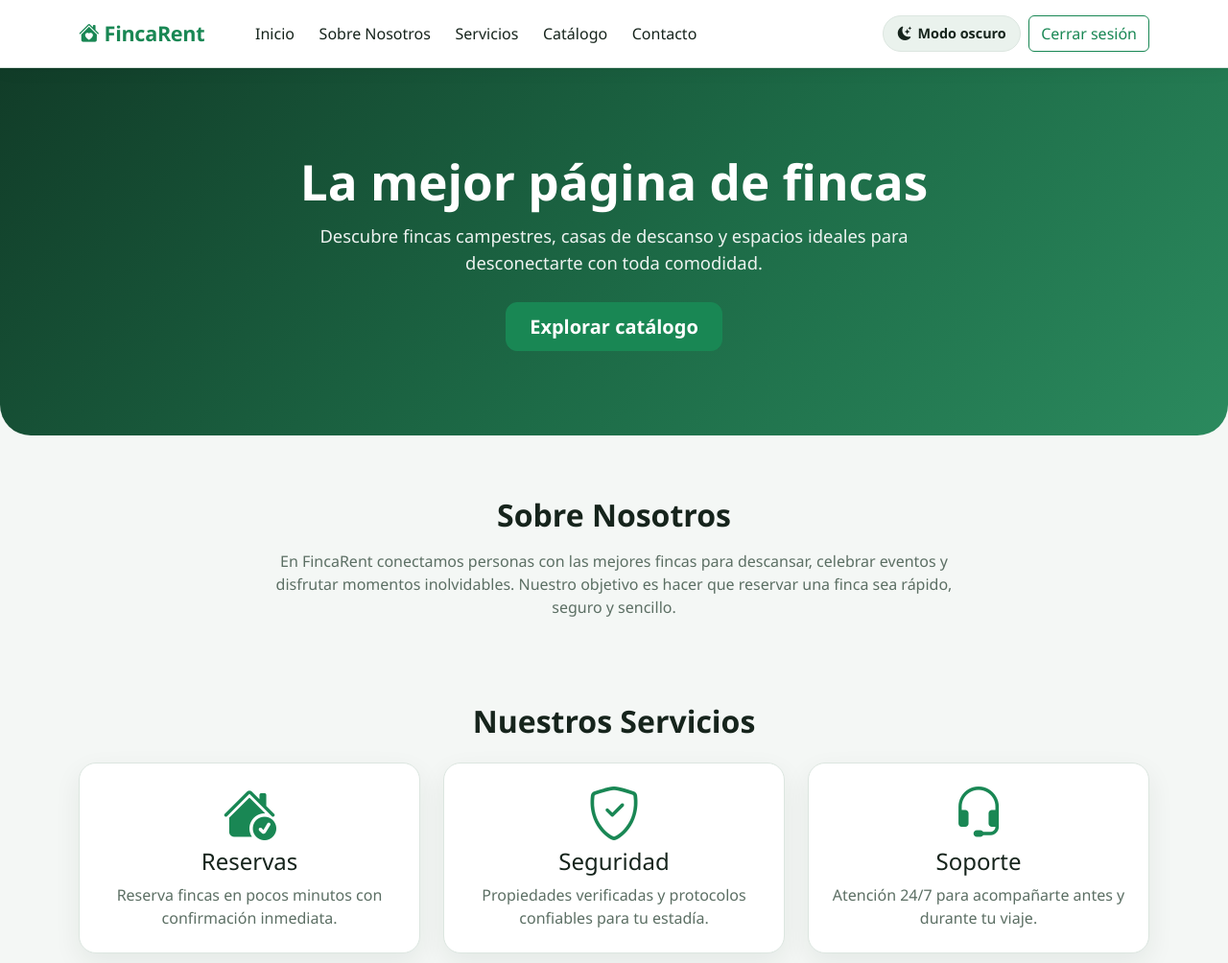
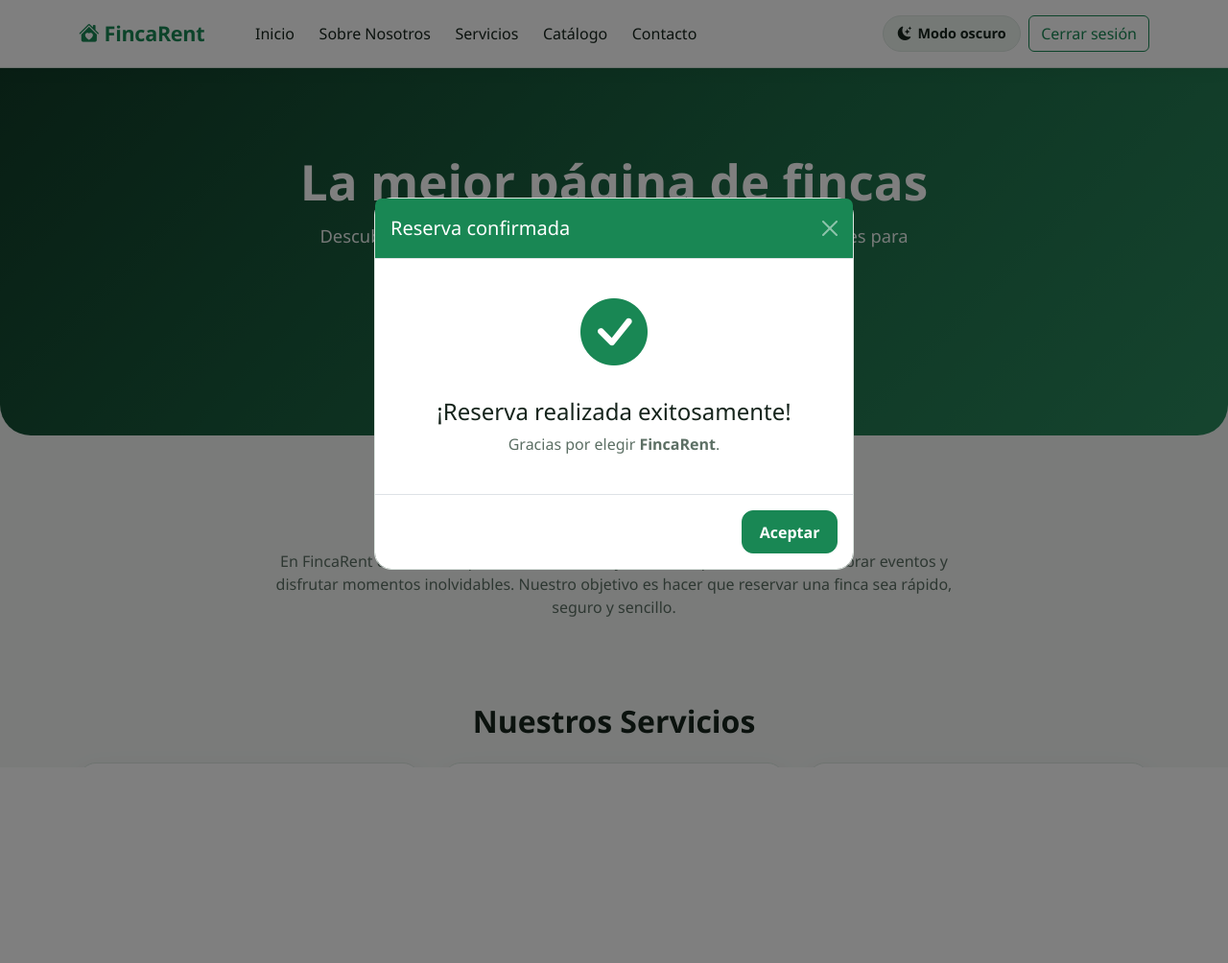
Before and after one commit to valeriamelorojas11a-web/FincaRent-1, a Laravel app: page /index in a window 1280 px wide. Shown: the top 1004 px of the page at 96% size. After the commit the page ends 800 px from the top, so only its background shows below. Run offline with Laravel 12, Linux system fonts and the light colour scheme; a user stored in the database is signed in; data comes from the database, SQL or seed files in the repository.

Commit message:
Completa flujo de reservas con base de datos y modal

```diff
--- a/resources/views/index.blade.php
+++ b/resources/views/index.blade.php
@@ -375,6 +375,15 @@
                         data-bs-dismiss="modal">
                 </button>
             </div>
+            @if ($errors->any())
+    <div class="alert alert-danger">
+        <ul class="mb-0">
+            @foreach ($errors->all() as $error)
+                <li>{{ $error }}</li>
+            @endforeach
+        </ul>
+    </div>
+@endif
 
             <form method="POST" action="{{ route('reservas.store') }}">
 
@@ -465,3 +474,101 @@
                 <h5 class="modal-title">
                     Reserva confirmada
                 </h5>
+
+                <button type="button"
+                        class="btn-close btn-close-white"
+                        data-bs-dismiss="modal">
+                </button>
+            </div>
+
+            <div class="modal-body text-center py-4">
+
+                <i class="bi bi-check-circle-fill text-success"
+                   style="font-size: 70px;"></i>
+
+                <h4 class="mt-3">
+                    ¡Reserva realizada exitosamente!
+                </h4>
+
+                <p class="text-muted">
+                    Gracias por elegir <strong>FincaRent</strong>.
+                </p>
+
+            </div>
+
+            <div class="modal-footer">
+                <button type="button"
+                        class="btn btn-success"
+                        data-bs-dismiss="modal">
+                    Aceptar
+                </button>
+            </div>
+
+        </div>
+    </div>
+</div>
+
+<script>
+    window.cerrarSesion = function () {
+        window.location.href = "/login";
+    };
+
+    window.filtrarFincas = function () {
+        const buscador = document.getElementById("buscador").value.toLowerCase().trim();
+        const precio = document.getElementById("filtroPrecio").value;
+        const categoria = document.getElementById("filtroCategoria").value;
+
+        const fincas = document.querySelectorAll(".finca");
+        let visibles = 0;
+
+        fincas.forEach(function (finca) {
+            const textoTarjeta = finca.textContent.toLowerCase();
+            const precioFinca = finca.getAttribute("data-precio");
+            const categoriaFinca = finca.getAttribute("data-categoria");
+
+            const coincideTexto = buscador === "" || textoTarjeta.includes(buscador);
+            const coincidePrecio = precio === "" || precioFinca === precio;
+            const coincideCategoria = categoria === "" || categoriaFinca === categoria;
+
+            if (coincideTexto && coincidePrecio && coincideCategoria) {
+                finca.style.display = "";
+                visibles++;
+            } else {
+                finca.style.display = "none";
+            }
+        });
+
+        const sinResultados = document.getElementById("sinResultados");
+        if (sinResultados) {
+            sinResultados.classList.toggle("d-none", visibles > 0);
+        }
+    };
+
+    window.reservarFinca = function (nombreFinca, precioFinca) {
+        const inputFinca = document.getElementById("fincaReserva");
+        const inputPrecio = document.getElementById("precioReserva");
+        const modalEl = document.getElementById("modalReserva");
+
+        if (inputFinca) inputFinca.value = nombreFinca;
+        if (inputPrecio) inputPrecio.value = precioFinca;
+
+        if (modalEl && typeof bootstrap !== "undefined") {
+            const modal = bootstrap.Modal.getOrCreateInstance(modalEl);
+            modal.show();
+        }
+    };
+</script>
+
+@if(session('reserva_ok'))
+<script>
+    document.addEventListener('DOMContentLoaded', function () {
+        const modalExitoEl = document.getElementById('modalExito');
+        if (modalExitoEl && typeof bootstrap !== 'undefined') {
+            const modalExito = bootstrap.Modal.getOrCreateInstance(modalExitoEl);
+            modalExito.show();
+        }
+    });
+</script>
+@endif
+
+@endsection
```
Also changed, not shown: app/Models/Reserva.php (indentation only).
